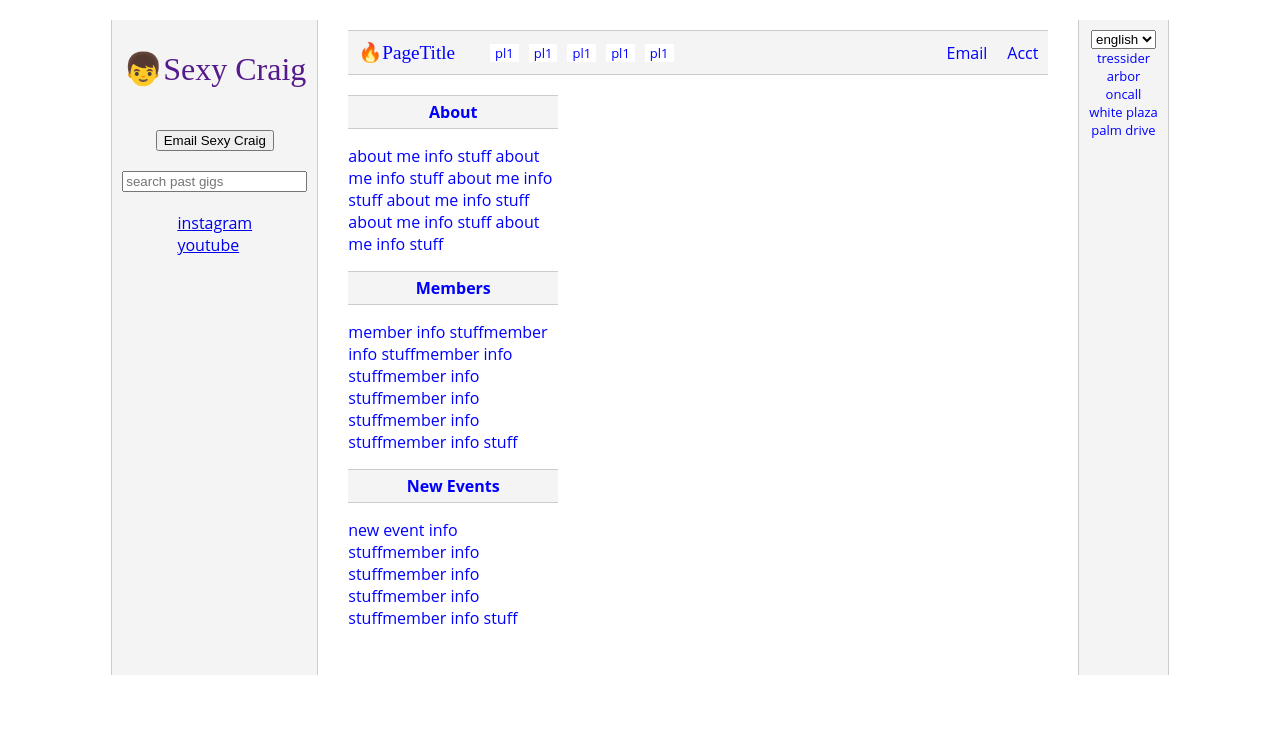
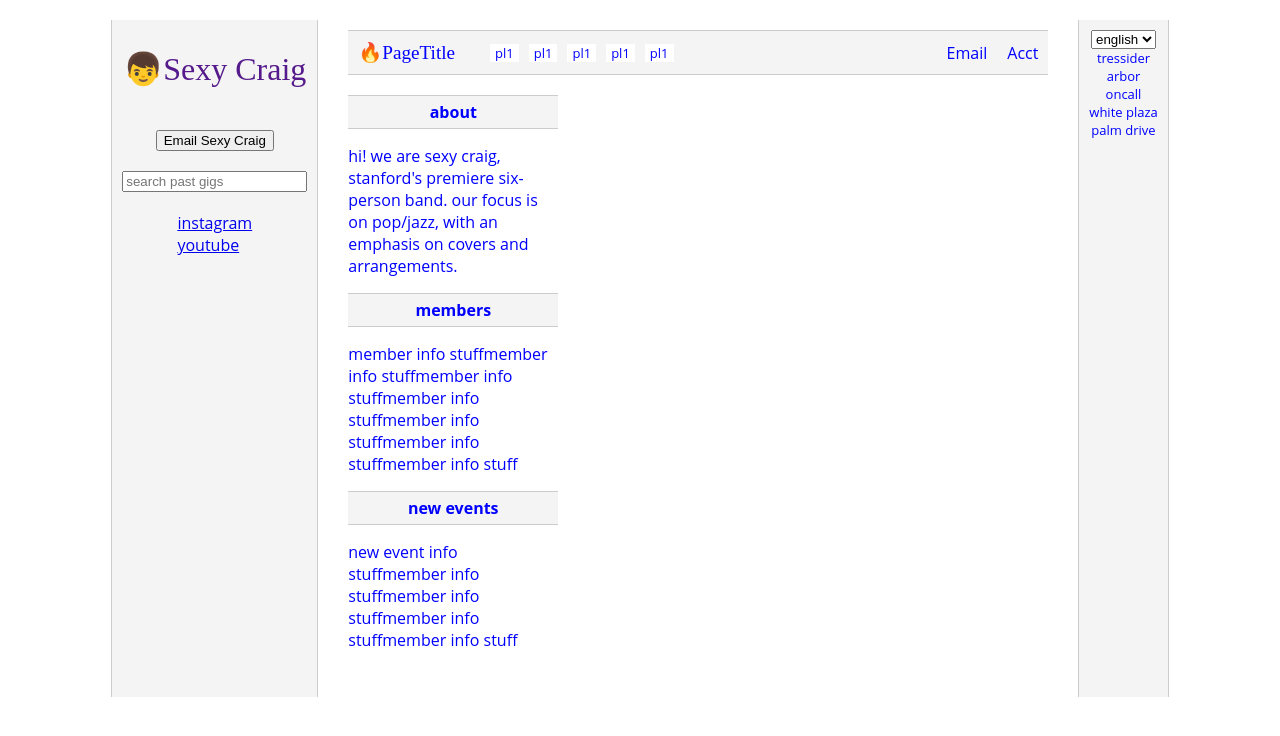
Before and after one commit to TsuRS/sexy-craig, a React (Create React App) app: page / in a window 1280 px wide. Shown: the top 736 px of the page. Built offline with nearby package versions, Linux system fonts and the light colour scheme.

Commit message:
updated site info

```diff
--- a/src/CenterCol.js
+++ b/src/CenterCol.js
@@ -32,18 +32,18 @@ function NavBar() {
 function InformationSections() {
   return(
     <div class="InfoCols">
-      <Section  label="About" />
-      <Section  label="Members" />
-      <Section  label="New Events" />
+      <Section  label="about" />
+      <Section  label="members" />
+      <Section  label="new events" />
     </div>
   )
 }
 
 function Section({SectionContent, label}) {
   const content = {
-    "About": "about me info stuff about me info stuff about me info stuff about me info stuff about me info stuff about me info stuff ",
-    "Members": "member info stuffmember info stuffmember info stuffmember info stuffmember info stuffmember info stuffmember info stuff",
-    "New Events": "new event info stuffmember info stuffmember info stuffmember info stuffmember info stuff",
+    "about": "hi! we are sexy craig, stanford's premiere six-person band. our focus is on pop/jazz, with an emphasis on covers and arrangements.",
+    "members": "member info stuffmember info stuffmember info stuffmember info stuffmember info stuffmember info stuffmember info stuff",
+    "new events": "new event info stuffmember info stuffmember info stuffmember info stuffmember info stuff",
   }
 
   return(
```
